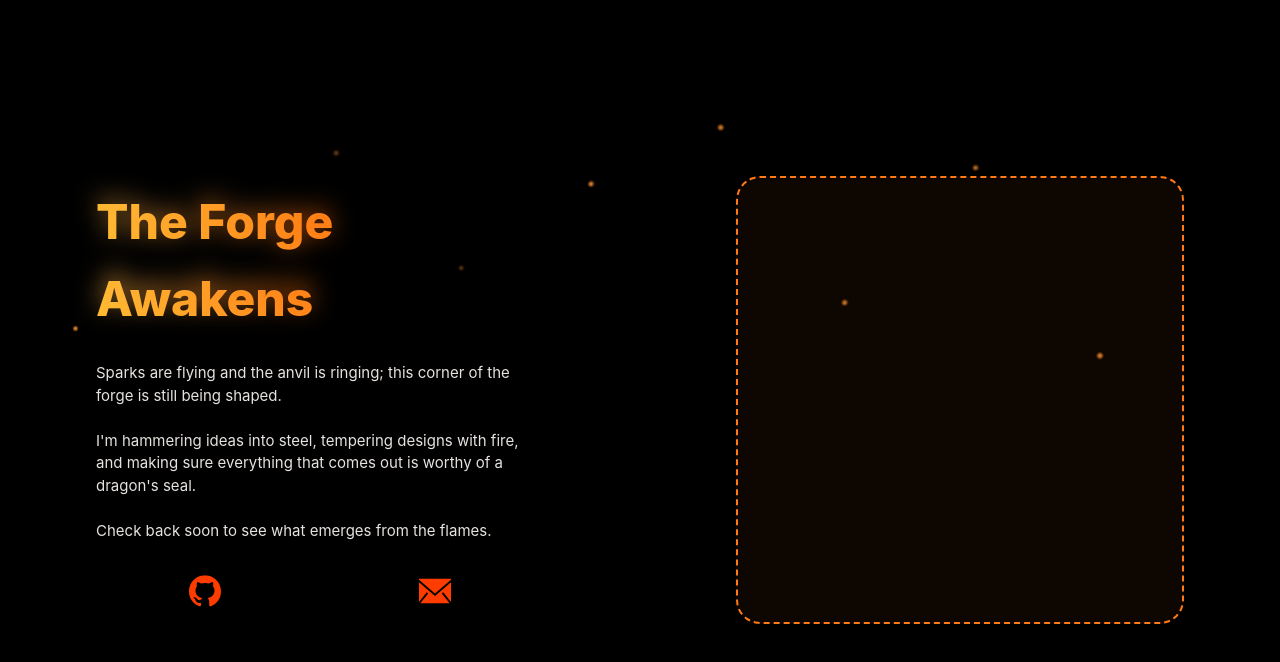
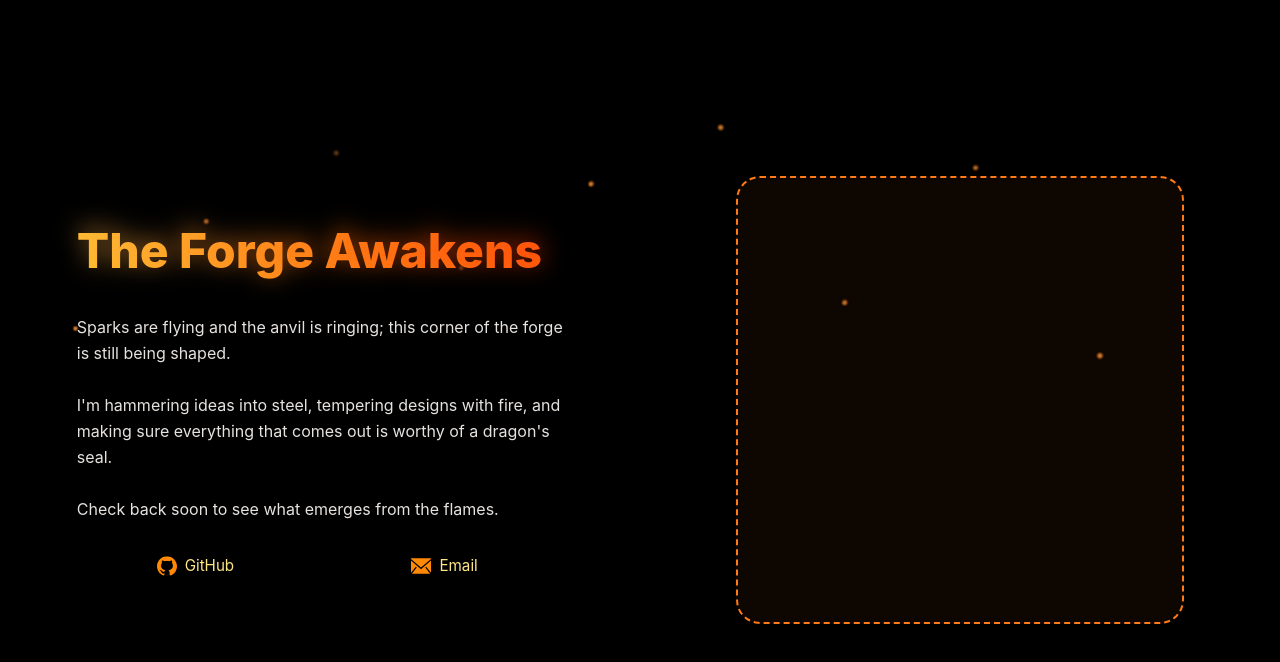
Before and after one commit to Kawtious/Zark-Forge, a Vue app: page / in a window 1280 px wide. Shown: the top 662 px of the page. Built offline with nearby package versions, Linux system fonts and the light colour scheme; the HTML template or start-up script is replaced by a standard one.

Commit message:
Add TailwindCSS to the project

```diff
--- /dev/null
+++ b/postcss.config.js
@@ -0,0 +1,6 @@
+export default {
+  plugins: {
+    "@tailwindcss/postcss": {},
+    autoprefixer: {},
+  },
+}
--- a/src/assets/main.css
+++ b/src/assets/main.css
@@ -1,24 +1,12 @@
 @import './base.css';
+@import "tailwindcss";
+
+@tailwind base;
+@tailwind components;
+@tailwind utilities;
 
 #app {
   min-width: 100%;
   min-height: 100%;
   font-weight: normal;
 }
-
-.hidden {
-  display: none;
-}
-
-a {
-  text-decoration: none;
-  color: hsl(45, 100%, 60%);
-  transition: 0.4s;
-  padding: 3px;
-}
-
-@media (hover: hover) {
-  a:hover {
-    background-color: hsl(14, 100%, 50%);
-  }
-}
--- a/src/components/ForgeSocials.vue
+++ b/src/components/ForgeSocials.vue
@@ -4,82 +4,31 @@ import IconGitHub from '@/components/icons/IconGitHub.vue';
 </script>
 
 <template>
-  <div class="socials">
-    <div class="socials-buttons">
-      <a href="https://github.com/Kawtious" class="social-btn github" aria-label="GitHub">
-        <IconGitHub class="icon" colour="#FF3C00" />
-        <span class="social-btn-label">GitHub</span>
+  <div>
+    <div class="grid w-full grid-cols-2 gap-3">
+      <a
+        href="https://github.com/Kawtious"
+        aria-label="GitHub"
+        class="group flex items-center justify-center gap-2 rounded-xl px-3 py-2 text-[0.95rem] font-semibold text-amber-200 transition duration-200 hover:-translate-y-0.5 focus:outline-none focus-visible:ring-2 focus-visible:ring-orange-500/50"
+      >
+        <IconGitHub
+          class="h-5 w-5 shrink-0 text-orange-400 transition duration-200 group-hover:text-orange-500 group-hover:drop-shadow-[0_0_6px_rgba(255,80,0,0.8)]"
+          colour="currentColor"
+        />
+        GitHub
       </a>
-      <a href="mailto:contact@zarkforge.xyz" class="social-btn email" aria-label="Email">
-        <IconEmail class="icon" colour="#FF3C00" />
-        <span class="social-btn-label">Email</span>
+
+      <a
+        href="mailto:contact@zarkforge.xyz"
+        aria-label="Email"
+        class="group flex items-center justify-center gap-2 rounded-xl px-3 py-2 text-[0.95rem] font-semibold text-amber-200 transition duration-200 hover:-translate-y-0.5 focus:outline-none focus-visible:ring-2 focus-visible:ring-orange-500/50"
+      >
+        <IconEmail
+          class="h-5 w-5 shrink-0 text-orange-400 transition duration-200 group-hover:text-orange-500 group-hover:drop-shadow-[0_0_6px_rgba(255,80,0,0.8)]"
+          colour="currentColor"
+        />
+        Email
       </a>
     </div>
   </div>
 </template>
-
-<style scoped>
-.socials-buttons {
-  display: grid;
-  grid-template-columns: repeat(auto-fit, minmax(0, 1fr));
-
-  gap: 0.75rem;
-
-  align-items: center;
-  justify-content: center;
-}
-
-.social-btn {
-  display: flex;
-  align-items: center;
-  justify-content: center;
-
-  gap: 0.4rem;
-  padding: 0.55rem 0.6rem;
-
-  text-decoration: none;
-  font-size: 0.95rem;
-  font-weight: 600;
-  color: #ffd27d;
-
-  border-radius: 0.75rem;
-
-  transition:
-    transform 0.15s ease,
-    background 0.2s ease,
-    box-shadow 0.2s ease;
-}
-
-.social-btn .icon {
-  width: 1rem;
-  height: 1rem;
-  flex-shrink: 0;
-  font-size: 1rem;
-}
-
-.social-btn:hover {
-  background: rgba(255, 122, 24, 0.18);
-  transform: translateY(-1px);
-}
-
-@media (max-width: 1280px) {
-  .social-btn .icon {
-    width: 2rem;
-    height: 2rem;
-  }
-
-  .social-btn-label {
-    display: none;
-  }
-
-  .socials-buttons > .social-btn {
-    max-width: none;
-  }
-}
-
-@media (max-width: 1024px) {
-  .social-btn-label {
-    display: block;
-  }
-}
-</style>
--- a/src/views/ForgeView.vue
+++ b/src/views/ForgeView.vue
@@ -8,78 +8,27 @@ import ForgeSocials from '@/components/ForgeSocials.vue';
 <template>
   <ForgeBackground />
 
-  <div class="view">
-    <section class="left">
+  <div class="flex min-h-screen flex-col lg:flex-row">
+    <section
+      class="mx-auto flex w-full flex-col justify-center gap-6 px-[clamp(2rem,6vw,12rem)] py-[clamp(4rem,8vh,8rem)] lg:mx-0 lg:w-1/2"
+    >
       <ForgeTitle title="The Forge Awakens" />
 
-      <p class="description">
-        Sparks are flying and the anvil is ringing; this corner of the forge is still being
-        shaped.<br /><br />
-        I'm hammering ideas into steel, tempering designs with fire, and making sure everything that
-        comes out is worthy of a dragon's seal.<br /><br />
-        Check back soon to see what emerges from the flames.
-      </p>
+      <div class="flex flex-col gap-6 lg:max-w-prose">
+        <p class="text-base leading-relaxed text-[#e6e2df]">
+          Sparks are flying and the anvil is ringing; this corner of the forge is still being
+          shaped.<br /><br />
+          I'm hammering ideas into steel, tempering designs with fire, and making sure everything
+          that comes out is worthy of a dragon's seal.<br /><br />
+          Check back soon to see what emerges from the flames.
+        </p>
 
-      <ForgeSocials />
+        <ForgeSocials />
+      </div>
     </section>
 
-    <section class="right">
+    <section class="flex shrink-0 items-center justify-center lg:w-1/2">
       <ForgeDragon />
     </section>
   </div>
 </template>
-
-<style scoped>
-.view {
-  min-height: 100vh;
-  display: grid;
-  grid-template-columns: repeat(auto-fit, minmax(0, 1fr));
-  color: #e6e2df;
-}
-
-.left {
-  display: flex;
-  flex-direction: column;
-
-  padding: 0 10rem 0 10rem;
-  gap: 1.5rem;
-
-  justify-content: center;
-}
-
-.right {
-  display: flex;
-
-  align-items: center;
-  justify-content: center;
-}
-
-.description {
-  line-height: 1.5;
-}
-
-@media (max-width: 1280px) {
-  .left {
-    padding-right: 6rem;
-    padding-left: 6rem;
-  }
-}
-
-@media (max-width: 1024px) {
-  .view {
-    grid-template-columns: 1fr;
-  }
-
-  .left {
-    padding-top: 4rem;
-    padding-bottom: 4rem;
-  }
-}
-
-@media (max-width: 900px) {
-  .left {
-    padding-right: 2rem;
-    padding-left: 2rem;
-  }
-}
-</style>
--- /dev/null
+++ b/tailwind.config.js
@@ -0,0 +1,9 @@
+/** @type {import('tailwindcss').Config} */
+
+export default {
+  content: ['./index.html', './src/**/*.{vue,js,ts,jsx,tsx}'],
+  theme: {
+    extend: {}
+  },
+  plugins: []
+};
--- a/vite.config.ts
+++ b/vite.config.ts
@@ -4,6 +4,7 @@ import { defineConfig } from 'vite'
 import vue from '@vitejs/plugin-vue'
 import vueJsx from '@vitejs/plugin-vue-jsx'
 import vueDevTools from 'vite-plugin-vue-devtools'
+import tailwindcss from '@tailwindcss/vite'
 
 // https://vite.dev/config/
 export default defineConfig({
@@ -11,6 +12,7 @@ export default defineConfig({
     vue(),
     vueJsx(),
     vueDevTools(),
+    tailwindcss()
   ],
   resolve: {
     alias: {
```
Also changed, not shown: package.json (+7 -1 lines), .prettierrc.json, 1 other file (tests, documents, lock files or other folders).
